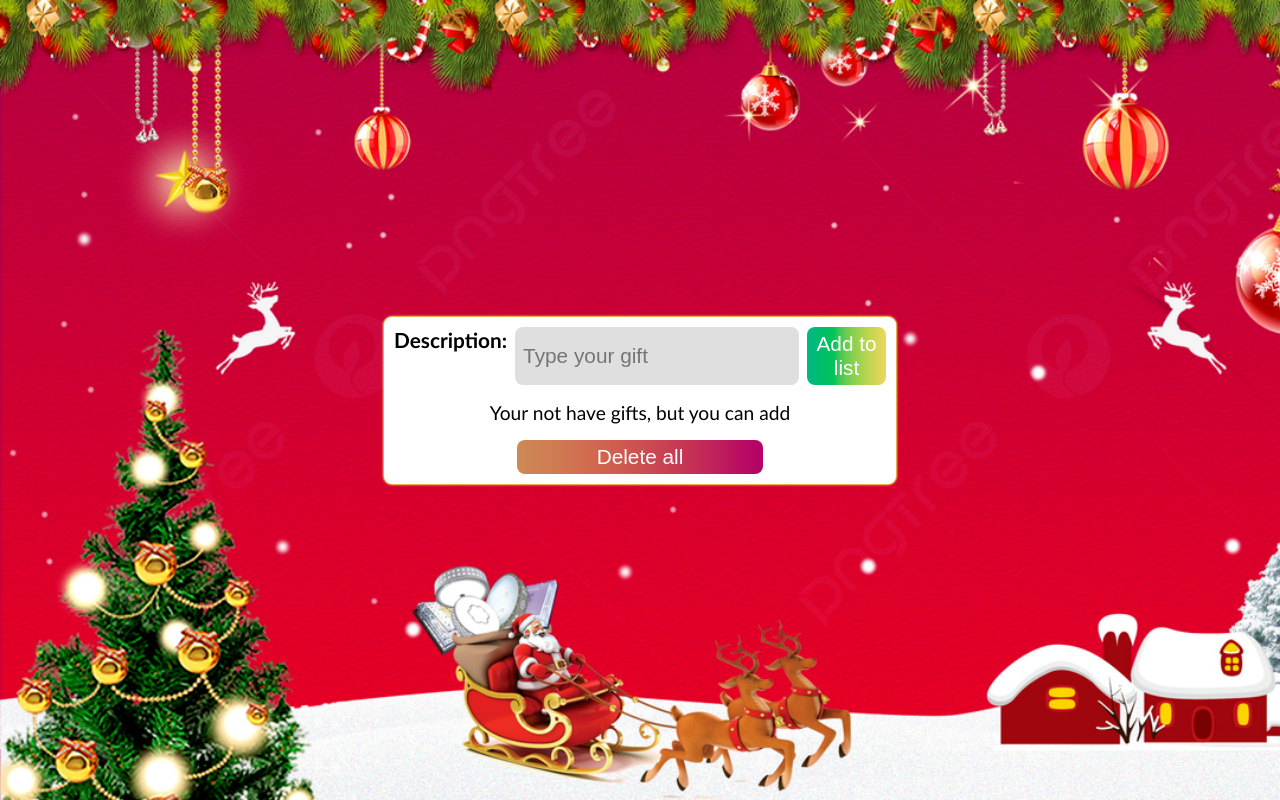
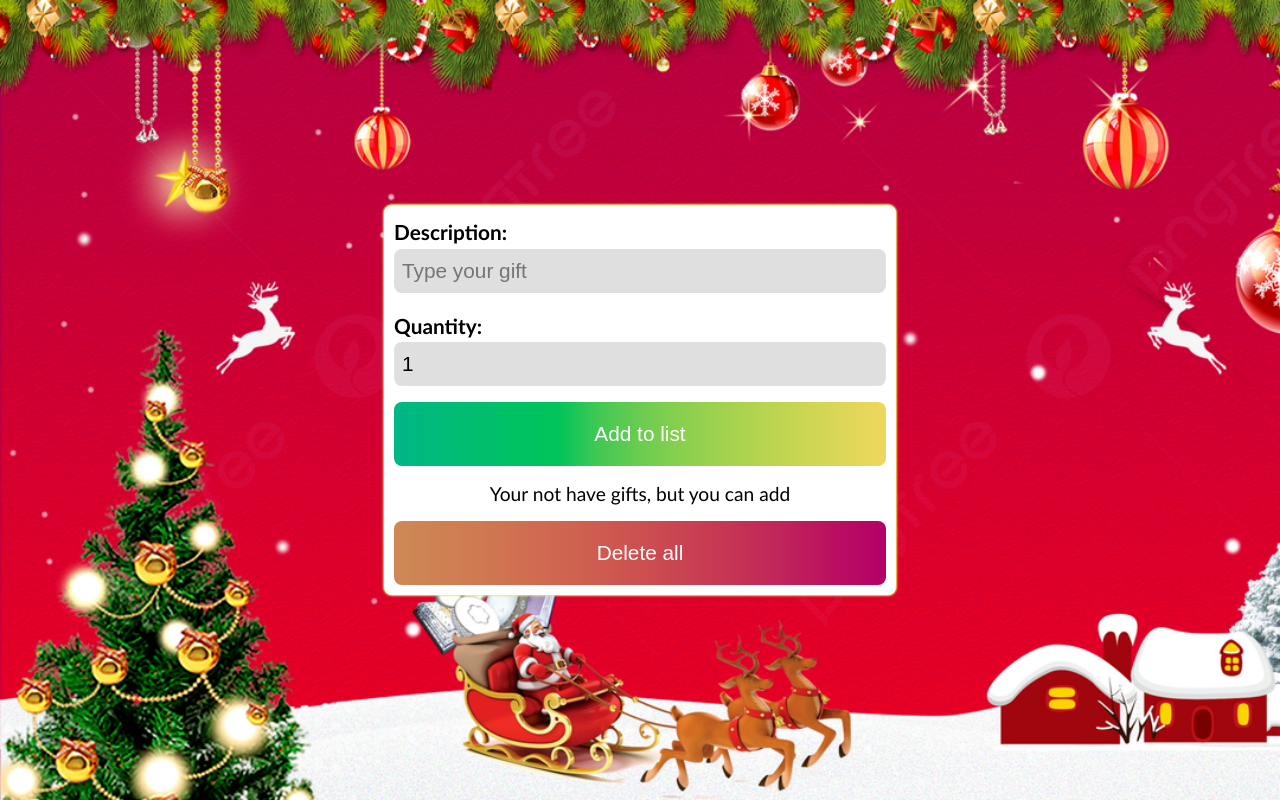
Before and after one commit to carlosqdev/Adviency, a React (Create React App) app: page / in a window 1280 px wide. Built offline with nearby package versions, Linux system fonts and the light colour scheme; the HTML template or start-up script is replaced by a standard one.

Commit message:
Adviency Dia 8

```diff
--- a/src/components/App.tsx
+++ b/src/components/App.tsx
@@ -10,13 +10,7 @@
 
   // add new gift
   const newGift = (gift: IGift) => {
-    const giftDuplicated = gifts.filter(item => item.description === gift.description)
-
-    if (giftDuplicated.length > 0) {
-      alert(`Gift is duplicated`)
-    } else {
-      setGifts([...gifts, gift])
-    }
+    setGifts([...gifts, gift])
   }
   // remove one gift
   const removeGift = (gift: IGift) => {
--- a/src/components/Form.tsx
+++ b/src/components/Form.tsx
@@ -3,14 +3,14 @@
 import { IGift, PropsForm } from '../interfaces';
 import '../styles/Form.css'
 
-const INITIAL_STATE = { idGift: '', description: '' }
+const INITIAL_STATE = { idGift: '', description: '', qty: 1 }
 
 export default function Form({ newGift }: PropsForm) {
   const [gift, setGift] = useState<IGift>(INITIAL_STATE)
 
   const handleOnChange = (e: ChangeEvent<HTMLInputElement>) => {
-    const { value } = e.currentTarget
-    setGift({ ...gift, description: value.toUpperCase(), idGift: uuid() })
+    const { name, value } = e.currentTarget
+    setGift({ ...gift, [name]: value, idGift: uuid() })
   }
 
   const onSubmit = (e: SyntheticEvent) => {
@@ -23,6 +23,7 @@
 
   return (
     <form className='form' onSubmit={onSubmit}>
+      <div className='form_div'>
         <label className='form_label' htmlFor="description">Description:</label>
         <input
           className='form_input'
@@ -33,6 +34,20 @@
           id='description'
           placeholder='Type your gift'
           required />
+      </div>
+
+      <div className='form_div'>
+        <label className='form_label' htmlFor="qty">Quantity:</label>
+        <input
+          className='form_input'
+          value={gift.qty}
+          onChange={handleOnChange}
+          type="number"
+          name="qty"
+          id='qty'
+          placeholder='0'
+          required />
+      </div>
       <button className='form_button' type="submit">Add to list</button>
     </form>
   )
--- a/src/components/Lists.tsx
+++ b/src/components/Lists.tsx
@@ -8,6 +8,7 @@
       {gifts?.map((gift) => (
         <li className='lists_item' key={gift.idGift}>
           <p className='lists_text'>🎁 {gift.description}</p>
+          <span className='list_text'>{gift.qty}</span>
           <button className='lists_button' onClick={() => removeGift(gift)} >❌ Delete</button>
         </li>
       ))}
--- a/src/interfaces.ts
+++ b/src/interfaces.ts
@@ -3,6 +3,7 @@
 export interface IGift {
   idGift: string;
   description: string;
+  qty: number;
 }
 
 export interface PropsForm {
--- a/src/styles/App.css
+++ b/src/styles/App.css
@@ -5,7 +5,7 @@
 }
 
 .app_button {
-  padding: 5px 8px;
+  padding: 20px 8px;
   font-size: 1.3rem;
   border: none;
   border-radius: 8px;
@@ -17,10 +17,3 @@
   background-image: linear-gradient(270deg, #cd8955 0, #cf8053 10%, #d07651 20%, #d06a50 30%, #ce5e50 40%, #cc5050 50%, #c94152 60%, #c53255 70%, #c0225b 80%, #ba0e61 90%, #b40069 100%);
   font-weight: bold;
 }
-
-@media screen and (min-width: 1024px) {
-  .app_button {
-    width: 50%;
-    margin: auto;
-  }
-}
--- a/src/styles/Form.css
+++ b/src/styles/Form.css
@@ -1,17 +1,22 @@
 .form {
   display: flex;
   flex-direction: column;
-  gap: 0.5rem;
-  justify-content: space-between;
+  gap: 1rem;
+}
+
+.form_div {
+  display: flex;
+  flex-direction: column;
 }
 
 .form_label {
   font-size: 1.3rem;
   font-weight: bold;
+  line-height: 1.6;
 }
 
 .form_input {
-  padding: 5px 8px;
+  padding: 10px 8px;
   font-size: 1.3rem;
   border: none;
   border-radius: 8px;
@@ -23,7 +28,8 @@
 }
 
 .form_button {
-  padding: 5px 8px;
+  grid-area: button;
+  padding: 20px 8px;
   font-size: 1.3rem;
   border: none;
   border-radius: 8px;
@@ -35,9 +41,3 @@
   background-image: linear-gradient(90deg, #efd65d 0, #ded658 8.33%, #cbd653 16.67%, #b7d450 25%, #a1d24e 33.33%, #88d04e 41.67%, #6acc50 50%, #43c854 58.33%, #00c45a 66.67%, #00c163 75%, #00bd6e 83.33%, #00ba7a 91.67%, #00b787 100%);
   font-weight: bold;
 }
-
-@media screen and (min-width: 1024px) {
-  .form {
-    flex-direction: row;
-  }
-}
```
Lines whose indentation alone changed are shown as unchanged.
